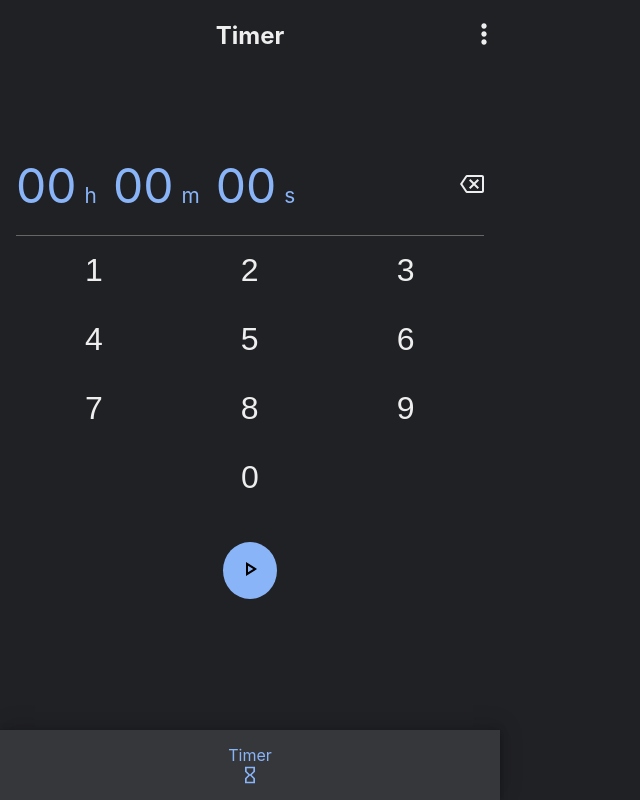
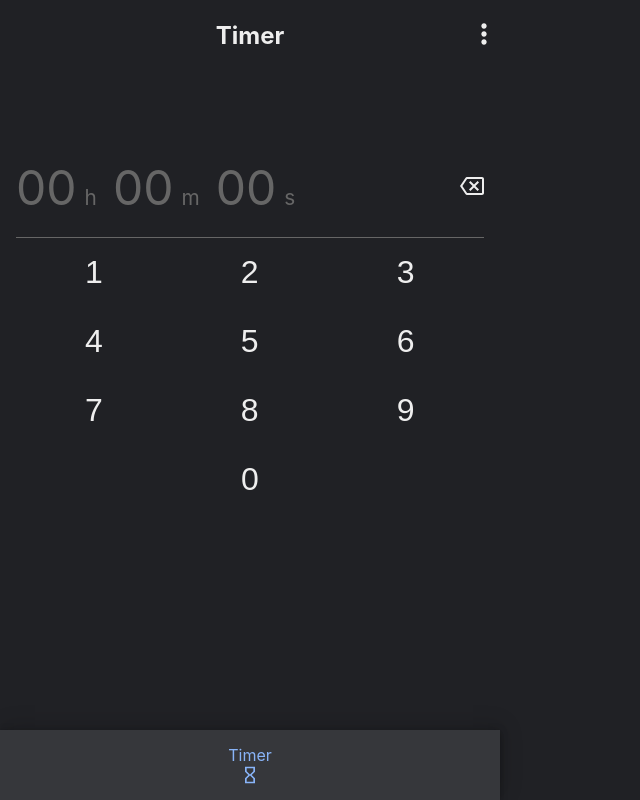
Before and after one commit to censuradho/clone-timer-android, a React (Create React App) app: page / in a window 1280 px wide. Shown: the whole page, without its empty margins (0-640 px from the left). Built offline with nearby package versions, Linux system fonts and the light colour scheme.

Commit message:
movi o state do display para o timer

```diff
--- a/src/components/Timer/Display/index.tsx
+++ b/src/components/Timer/Display/index.tsx
@@ -1,35 +1,41 @@
-import React, { useCallback, useEffect, useState } from 'react'
+import React, { useCallback, useEffect, useState, useMemo } from 'react'
 
 import './styles.css'
 
 interface DisplayProps {
-  time: number
+  state?: number[],
+  onRemove?: () => void
 }
 
 
 function Display (props: DisplayProps) {
-  const [state, setState] = useState<number[]>([])
+  //   const handleState = useCallback(() => {
+  //   setState(prev => prev?.length !== 7 && props.time ? ([props.time, ...prev]) : prev)
+  // }, [props.time])
 
-  const handleState = useCallback(() => {
-    setState(prev => prev.length !== 7 ? ([props.time, ...prev]) : prev)
-  }, [props.time])
+  // const handleRemove = useCallback(() => {
+  //   const popLastOne = state.filter((value, index) => index !== state.length - 1)
+  //   setState(popLastOne)
+  // }, [state])
 
-  useEffect(() => {
-    handleState()
-  }, [handleState])
+  const lengthState = useMemo(() => props?.state?.length !== 0, [props?.state])
 
-  useEffect(() => {
-    console.log(state)
-  }, [state])
+  // useEffect(() => {
+  //   handleState()
+  // }, [handleState])
+
+  // useEffect(() => {
+  //   props?.onStateChange?.(state)
+  // }, [lengthState])
 
   return (
     <div className="display">
-      <div className="numbers-display">
-        <p>{state[5] ?? 0}{state[4] ?? 0}<span>h</span></p>
-        <p>{state[3] ?? 0}{state[2] ?? 0}<span>m</span></p>
-        <p>{state[1] ?? 0}{state[0] ?? 0}<span>s</span></p>
+      <div className={`numbers-display ${lengthState ? 'active' : ''}`}>
+        <p>{props?.state?.[5] ?? 0}{props?.state?.[4] ?? 0}<span>h</span></p>
+        <p>{props?.state?.[3] ?? 0}{props?.state?.[2] ?? 0}<span>m</span></p>
+        <p>{props?.state?.[1] ?? 0}{props?.state?.[0] ?? 0}<span>s</span></p>
       </div>
-      <button>
+      <button onClick={props?.onRemove}>
       <svg height="24" viewBox="0 0 24 24" width="24"><path d="M0 0h24v24H0V0z" fill="none"/><path d="M22 3H7c-.69 0-1.23.35-1.59.88L0 12l5.41 8.11c.36.53.9.89 1.59.89h15c1.1 0 2-.9 2-2V5c0-1.1-.9-2-2-2zm0 16H7.07L2.4 12l4.66-7H22v14zm-11.59-2L14 13.41 17.59 17 19 15.59 15.41 12 19 8.41 17.59 7 14 10.59 10.41 7 9 8.41 12.59 12 9 15.59z"/></svg>
       </button>
     </div>
--- a/src/components/Timer/Display/styles.css
+++ b/src/components/Timer/Display/styles.css
@@ -10,6 +10,9 @@
 
 .display p {
   font-size: 3rem;
+  color: var(--body);
+}
+.display .active p {
   color: var(--primary-color);
 }
 
--- a/src/components/Timer/index.tsx
+++ b/src/components/Timer/index.tsx
@@ -1,31 +1,58 @@
-import React, { useMemo, useState } from 'react'
+import React, { useMemo, useState, useCallback, useEffect } from 'react'
 
 import Display from './Display'
 
 import './styles.css'
 
 function SetTimer () {
-  const [milliseconds, setMilliseconds] = useState(0)
+  const [isActive, setIsActive] = useState(false)
+  const [state, setState] = useState<number[]>([])
+  const [milliseconds, setMilliseconds] = useState('')
 
   const values = useMemo(() => [1, 2, 3, 4, 5, 6, 7, 8, 9, 0], [])
+
+    const handleState = useCallback((value: number) => {
+      setState(prev => prev?.length !== 7 ? ([value, ...prev]) : prev)
+      setMilliseconds(prev => prev + value)
+  }, [])
+
+  const handleRemove = useCallback(() => {
+    const popLastOne = state.filter((value, index) => index !== state.length - 1)
+    setState(popLastOne)
+  }, [state])
+
+  const handlePlay = useCallback(() => {
+
+    console.log(milliseconds)
+  }, [milliseconds])
+
+  useEffect(() => {
+    state.length > 0 ? setIsActive(true) : setIsActive(false)
+  }, [state])
 
   const renderButtons = useMemo(() => values.map(value =>
     <button
       key={value}
       value={value}
-      onClick={() => setMilliseconds(value)}
+      onClick={() => handleState(value)}
     >{value}</button>
   ), [values])
 
   return (
     <div className="set-timer">
-      <Display time={milliseconds} />
+      <Display
+        state={state}
+        onRemove={handleRemove}
+      />
       <section>
         <div className="numbers">
           { renderButtons }
         </div>
-        <button className="play">
-        <svg xmlns="http://www.w3.org/2000/svg" height="24" viewBox="0 0 24 24" width="24"><path d="M0 0h24v24H0V0z" fill="none"/><path d="M10 8.64L15.27 12 10 15.36V8.64M8 5v14l11-7L8 5z"/></svg>
+        <button
+          className={`play ${isActive ? 'active-play' : 'inactive-play'}`}
+          onClick={handlePlay}
+        >
+          <svg xmlns="http://www.w3.org/2000/svg" height="24" viewBox="0 0 24 24" width="24"><path d="M0 0h24v24H0V0z" fill="none"/><path d="M10 8.64L15.27 12 10 15.36V8.64M8 5v14l11-7L8 5z"/></svg>
         </button>
       </section>
     </div>
--- a/src/components/Timer/styles.css
+++ b/src/components/Timer/styles.css
@@ -5,7 +5,8 @@
   gap: 30px;
 }
 .set-timer section button {
-  color: var(--color)
+  color: var(--color);
+  transition: .3s;
 }
 .set-timer .numbers {
   display: flex;
@@ -15,9 +16,21 @@
 .set-timer .play {
   color: #fff;
   background: var(--primary-color);
-  padding: 15px;
+  width: 50px;
+  height: 50px;
   border-radius: 50%;
+  transition: .3s;
+  transform: scale(0.3);
+  visibility: hidden;
+  opacity: 0;
 }
+
+.active-play {
+  transform: scale(1) !important;
+  visibility: visible !important;
+  opacity: 1 !important;
+}
+
 
 .set-timer .numbers button {
   display: inline-block;
--- a/src/index.css
+++ b/src/index.css
@@ -3,6 +3,7 @@
   --primary-color: #89B4F8;
   --color: #eee;
   --foreground: #36373B;
+  --body: #666;
 }
 
 * {
```
